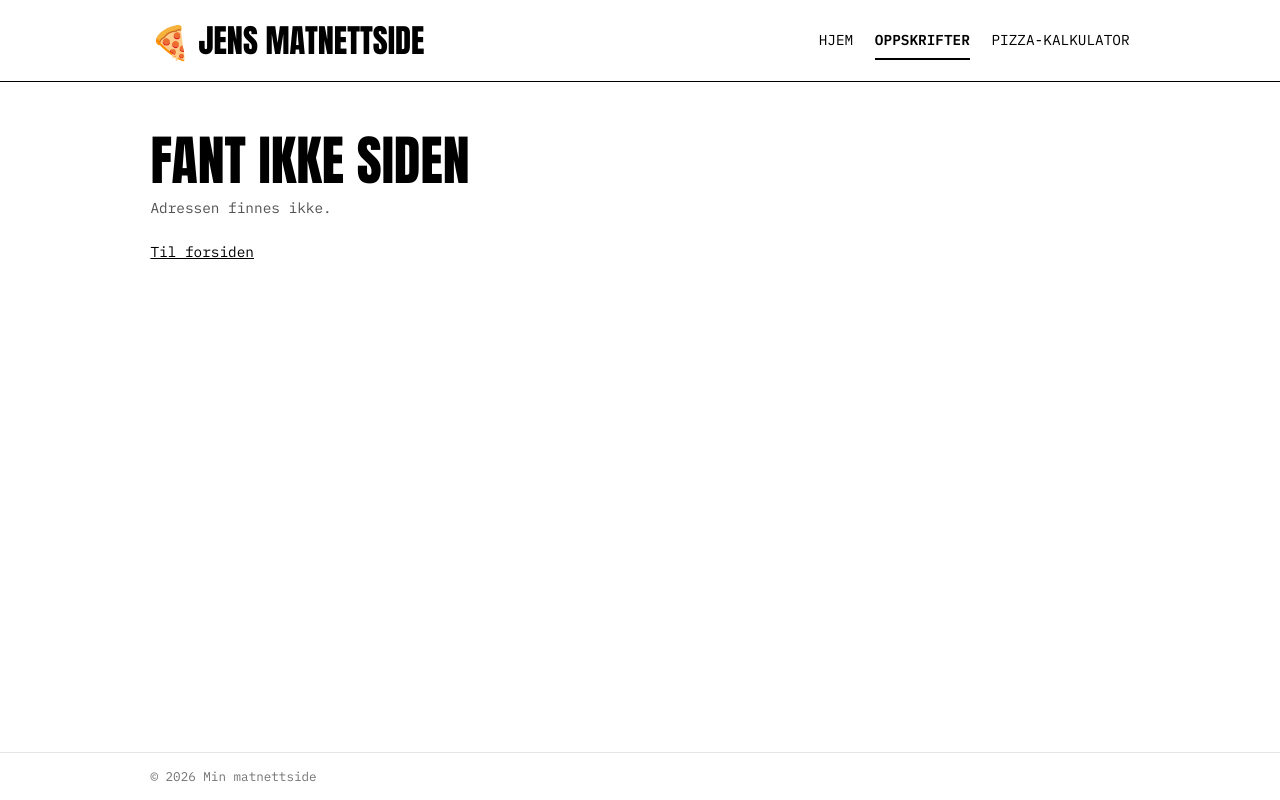
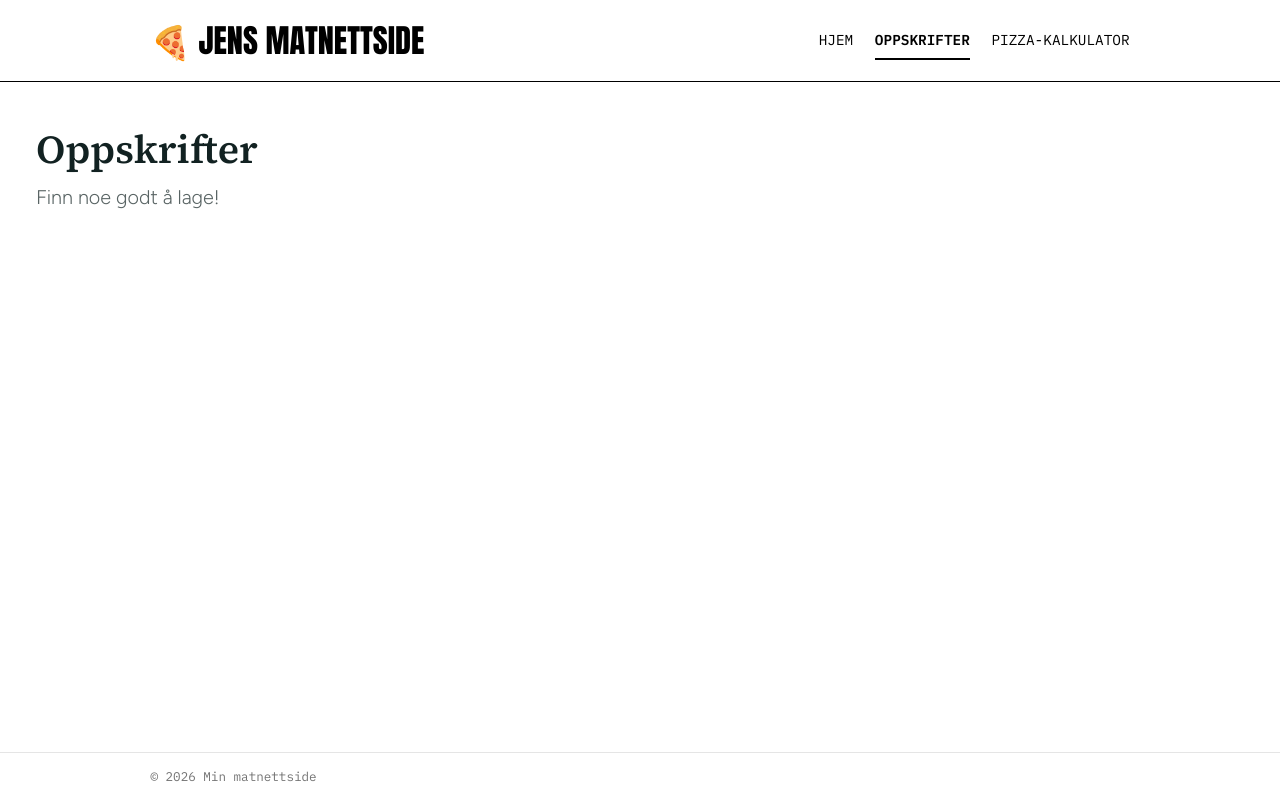
Before and after one commit to jensstat/jensmat, a React (Vite) app: page /oppskrifter in a window 1280 px wide. Built offline with nearby package versions, Linux system fonts and the light colour scheme.

Commit message:
set up router for oppskrifter-page

```diff
--- a/src/App.tsx
+++ b/src/App.tsx
@@ -4,6 +4,7 @@ import PizzaCalculatorPage from "./pages/PizzaCalculatorPage";
 import { Route, Routes } from "react-router";
 import HomePage from "./pages/HomePage";
 import RecipePage from "./pages/RecipePage";
+import RecipeListPage from "./pages/RecipeListPage";
 import NotFoundPage from "./pages/NotFoundPage";
 
 // App is the top component. It puts the big pieces of the page together.
@@ -20,7 +21,8 @@ function App() {
         <Routes>
           <Route path="/" element={<HomePage />} />
           <Route path="/pizza" element={<PizzaCalculatorPage />} />
-          {/* :id is a placeholder: /oppskrifter/laksewrap gives id = "laksewrap" */}
+          np
+          <Route path="/oppskrifter" element={<RecipeListPage />} />
           <Route path="/oppskrifter/:id" element={<RecipePage />} />
           {/* * = every other address: shows "Fant ikke siden" instead of an empty page */}
           <Route path="*" element={<NotFoundPage />} />
--- /dev/null
+++ b/src/pages/RecipeListPage.tsx
@@ -0,0 +1,20 @@
+// The overview of all recipes, at /oppskrifter.
+// Same look as the recipe page: Figtree text, Source Serif 4 headings, ink colour.
+
+function RecipeListPage() {
+  return (
+    <section className="flex-1 bg-white font-sans text-ink">
+      {/* Same width and side margins as the recipe page, so the two feel like one section */}
+      <div className="mx-auto w-full max-w-[93.75rem] px-5 py-8 lg:px-10 lg:py-12">
+        <h1 className="font-serif text-[2rem] leading-tight font-semibold lg:text-[2.75rem]">
+          Oppskrifter
+        </h1>
+        <p className="mt-2 text-lg font-light text-ink/70 lg:text-[1.375rem]">
+          Finn noe godt å lage!
+        </p>
+      </div>
+    </section>
+  );
+}
+
+export default RecipeListPage;
```
